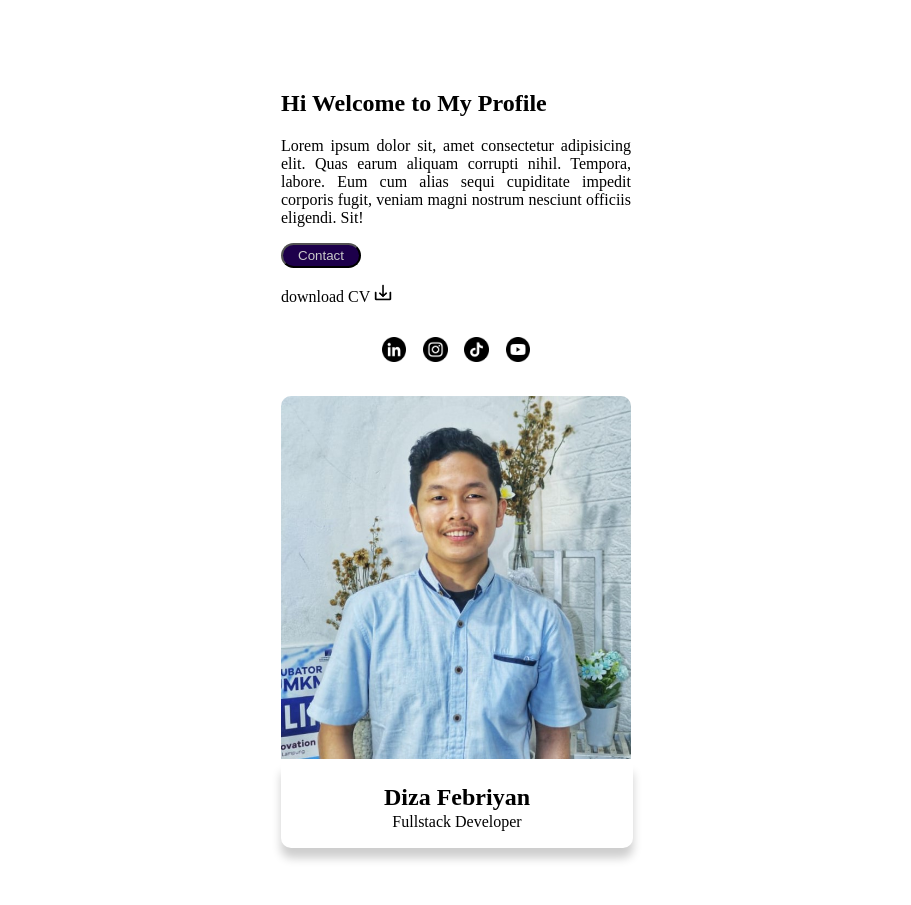
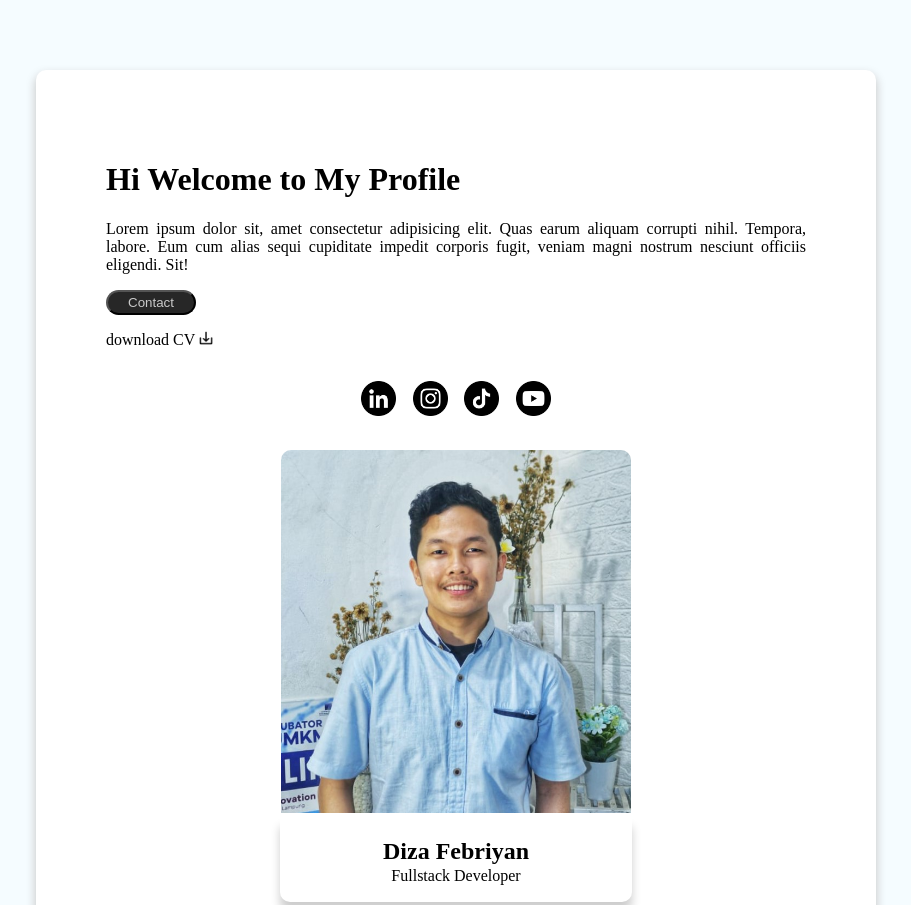
Before and after one commit to dizafebriyan/bootcampdumbways, a plain HTML site: page mainproject/index.html in a window 1280 px wide. Shown: the top 905 px of the page, without its empty margins (184-1095 px from the left). Drawn offline with Linux system fonts and the light colour scheme.

Commit message:
perbaharui background

```diff
--- a/mainproject/index.html
+++ b/mainproject/index.html
@@ -6,26 +6,34 @@
     <meta name="viewport" content="width=device-width, initial-scale=1.0">
     <title>Welcome to Diza Febriyan Profile</title>
 </head>
-<body>
-    <div style="width: 350px; margin: 90px auto;">
-        <h2>Hi Welcome to My Profile</h2>
+<body style="background-color: hsl(195, 100%, 98%);">
+    <div style="width: 700px;
+    margin: 70px auto;
+    box-shadow: 0 5px 10px 1px #cacaca;
+    padding: 70px;
+    background-color: white;
+    border-radius: 10px;">
+        <h1>Hi Welcome to My Profile</h1>
         <p style="text-align: justify;">Lorem ipsum dolor sit, amet consectetur adipisicing elit. Quas earum aliquam corrupti nihil. Tempora, labore. Eum cum alias sequi cupiditate impedit corporis fugit, veniam magni nostrum nesciunt officiis eligendi. Sit!</p>
-        <button style="border-radius: 15px; padding: 3px 15px 3px 15px ; color: #cacaca;background-color: rgb(29, 0, 75);">Contact</button>
+        <button style="border-radius: 15px; padding: 3px 20px 3px 20px ; color: #cacaca;background-color: rgb(39, 39, 39);">Contact</button>
         <p>download CV
-            <img style="width: 5%;" src="Gambar/download.png" href="" alt="Gambar Diza Febriyan">
+            <img style="width: 2%;" src="Gambar/download.png" href="" alt="Gambar Diza Febriyan">
         </p>
         <h6 style="text-align: center; ">
-            <img src="Gambar/linkedin (1).png" alt="linkedin" style="width:7%; margin: 7px;">
-            <img src="Gambar/instagram (1).png" alt="instagram" style="width:7%;margin: 7px;">
-            <img src="Gambar/tiktok (1).png" alt=src style="width:7%;margin: 7px;">
-            <img src="Gambar/youtube (1).png" alt=src style="width:7%;margin: 7px;">
+            <img src="Gambar/linkedin (1).png" alt="linkedin" style="width:5%; margin: 7px;">
+            <img src="Gambar/instagram (1).png" alt="instagram" style="width:5%;margin: 7px;">
+            <img src="Gambar/tiktok (1).png" alt="tiktok" style="width:5%;margin: 7px;">
+            <img src="Gambar/youtube (1).png" alt="youtube" style="width:5%;margin: 7px;">
 
         </h6>
 
-        <img style="width: 100%;
-            border-radius: 10px 10px 0 0;" src="Gambar/imagee.jpg" alt="Gambar Diza Febriyan">
+        <center>
+            <img style="width: 50%;
+            border-radius: 10px 10px 0 0;" src="Gambar/imagee.jpg" alt="Gambar Diza Febriyan;">
+        </center>
 
-        <div style="width:100%;
+
+        <div style="width:50%;margin:auto;
         box-shadow: 0 10px 10px #cecece ;
         border-radius: 0 0 10px 10px;
         padding: 1px; margin-top: 0;">
```
Also changed, not shown: Hari 1/tugas1.html (+18 -10 lines).
